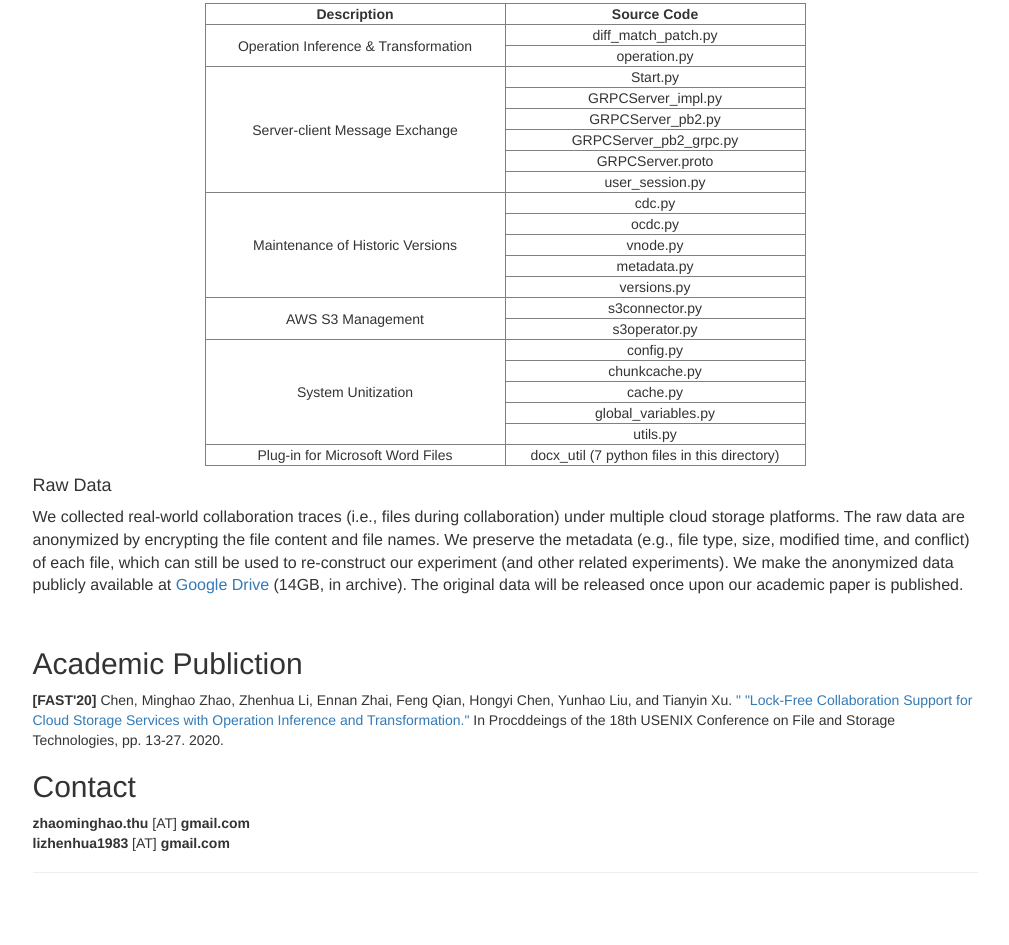
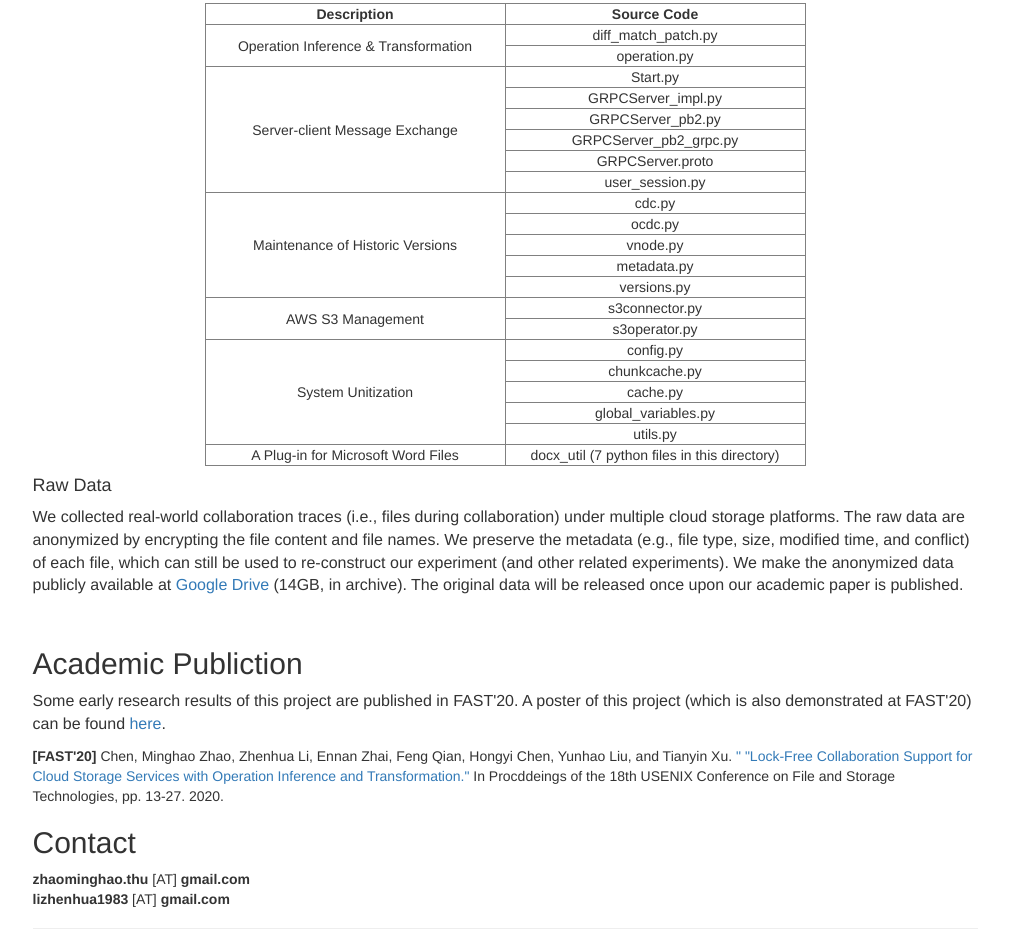
Before and after one commit to ufc2project/UFC2.github.io, a plain HTML site: page index.html in a window 1280 px wide. Shown: the part 534-1479 px from the top of the page, without its empty margins (135-1144 px from the left). Before the commit the page ends 1427 px from the top, so only its background shows below. Drawn offline with nearby package versions, Linux system fonts and the light colour scheme.

Commit message:
Update index.html

```diff
--- a/index.html
+++ b/index.html
@@ -133,7 +133,7 @@
 			<td align='center' style="width: 300px;">utils.py	</td>
 			</tr>
 			<tr>
-			<td rowspan=5 align='center' style="width: 300px;">Plug-in for Microsoft Word Files  </td>
+			<td rowspan=5 align='center' style="width: 300px;">A Plug-in for Microsoft Word Files  </td>
 			<td align='center' style="width: 300px;">docx_util (7 python files in this directory)	</td>
 			</tr>
 		  </table>
@@ -147,7 +147,13 @@ The original data will be released once upon our academic paper is published.
           <br>
 		  <h2 id="download">Academic Publiction</h2>
 		  <p style="font-size: 16px">
-		  </p> <b>[FAST'20]</b> Chen, Minghao Zhao, Zhenhua Li, Ennan Zhai, Feng Qian, Hongyi Chen, Yunhao Liu, and Tianyin Xu. <a href="https://www.usenix.org/conference/fast20/presentation/chen">" "Lock-Free Collaboration Support for Cloud Storage Services with Operation Inference and Transformation."</a> In Procddeings of the 18th USENIX Conference on File and Storage Technologies, pp. 13-27. 2020.
+
+		  </p>
+		 <p style="font-size: 16px">
+		Some early research results of this project are published in FAST'20.
+		A poster of this project (which is also demonstrated at FAST'20) can be found <a href="http://www.greenorbs.org/people/lzh/papers/[FAST'20]%20UFC2%20-%20poster.pptx">here</a>.
+		 </p>
+		  <b>[FAST'20]</b> Chen, Minghao Zhao, Zhenhua Li, Ennan Zhai, Feng Qian, Hongyi Chen, Yunhao Liu, and Tianyin Xu. <a href="https://www.usenix.org/conference/fast20/presentation/chen">" "Lock-Free Collaboration Support for Cloud Storage Services with Operation Inference and Transformation."</a> In Procddeings of the 18th USENIX Conference on File and Storage Technologies, pp. 13-27. 2020.
 
 
           <h2 id="contact">Contact</h2>
```
